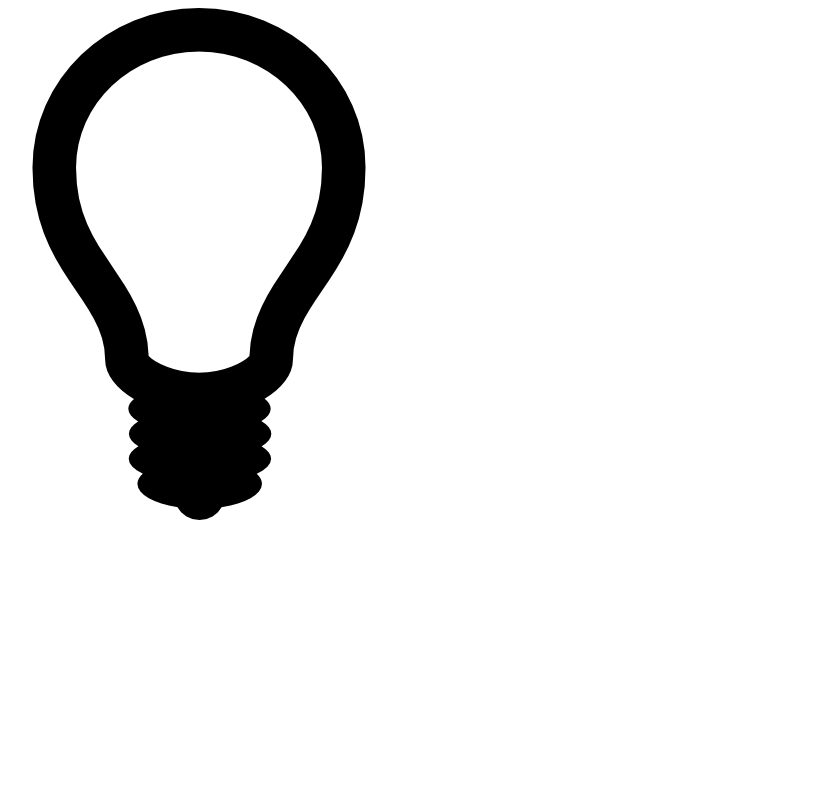
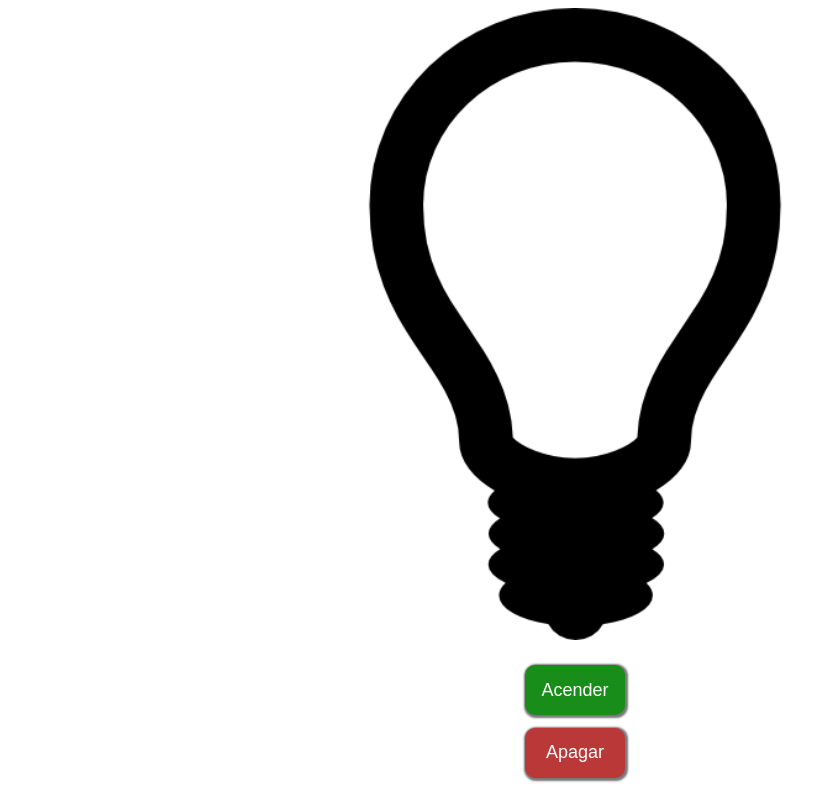
Before and after one commit to GustavoMcd09/ELETIVA-WEB-2022-TAREFA4, a plain HTML site: page index.html in a window 1280 px wide. Shown: the whole page, without its empty margins (65-878 px from the left). Drawn offline with Linux system fonts and the light colour scheme.

Commit message:
INCOMPLETO

```diff
--- a/index.html
+++ b/index.html
@@ -4,10 +4,14 @@
     <meta charset="UTF-8">
     <meta http-equiv="X-UA-Compatible" content="IE=edge">
     <meta name="viewport" content="width=device-width, initial-scale=1.0">
+    <link rel="stylesheet" href="style.css">
     <title>Tarefa 4</title>
 </head>
 <body>
-    <img id="lampadadesligada" src="lampadaBranca.png" onclick="apagada()">
+    <!--Achar outras imagens e usar o link e não o png-->
+    <img id="lampadapagada" src="lampadaBranca.png" onclick="acender(); apagar();">
+    <button class="greenColor" onclick="acender()">Acender</button>
+    <button class="redColor" onclick="apagar()">Apagar</button>
     <script src="script.js"></script>
 </body>
 </html>
--- a/script.js
+++ b/script.js
@@ -1,5 +1,7 @@
-function apagada() {
-    var lampada
-    lampada = document.getElementById("lampadadesligada")
-    lampada.src = "lampadaAmarela.png";
+function acender(){
+    document.getElementById("lampadapagada").src="lampadaAmarela.png";
 }
+
+function apagar(){
+    document.getElementById("lampadapagada").src="lampadaBranca.png";
+}
--- a/style.css
+++ b/style.css
@@ -0,0 +1,33 @@
+body{
+    display: flex;
+    flex-direction: column;
+}
+
+img{
+    height: 50%;
+    width: 50%;
+    margin-bottom: 1%;
+    margin-left: 25%;
+}
+
+button{
+    border-radius: 10px;
+    height: 50px;
+    width: 100px;
+    margin: auto;
+    margin-top: 1%;
+    color: #FFFF;
+    font-size: large;
+    box-shadow: 1px 1px 2px 2px #787878;
+    border: none;
+    outline: none;
+    cursor: pointer;
+}
+
+.greenColor{
+    background-color: #198d19;
+}
+
+.redColor{
+    background-color: #ba3838;
+}
```
